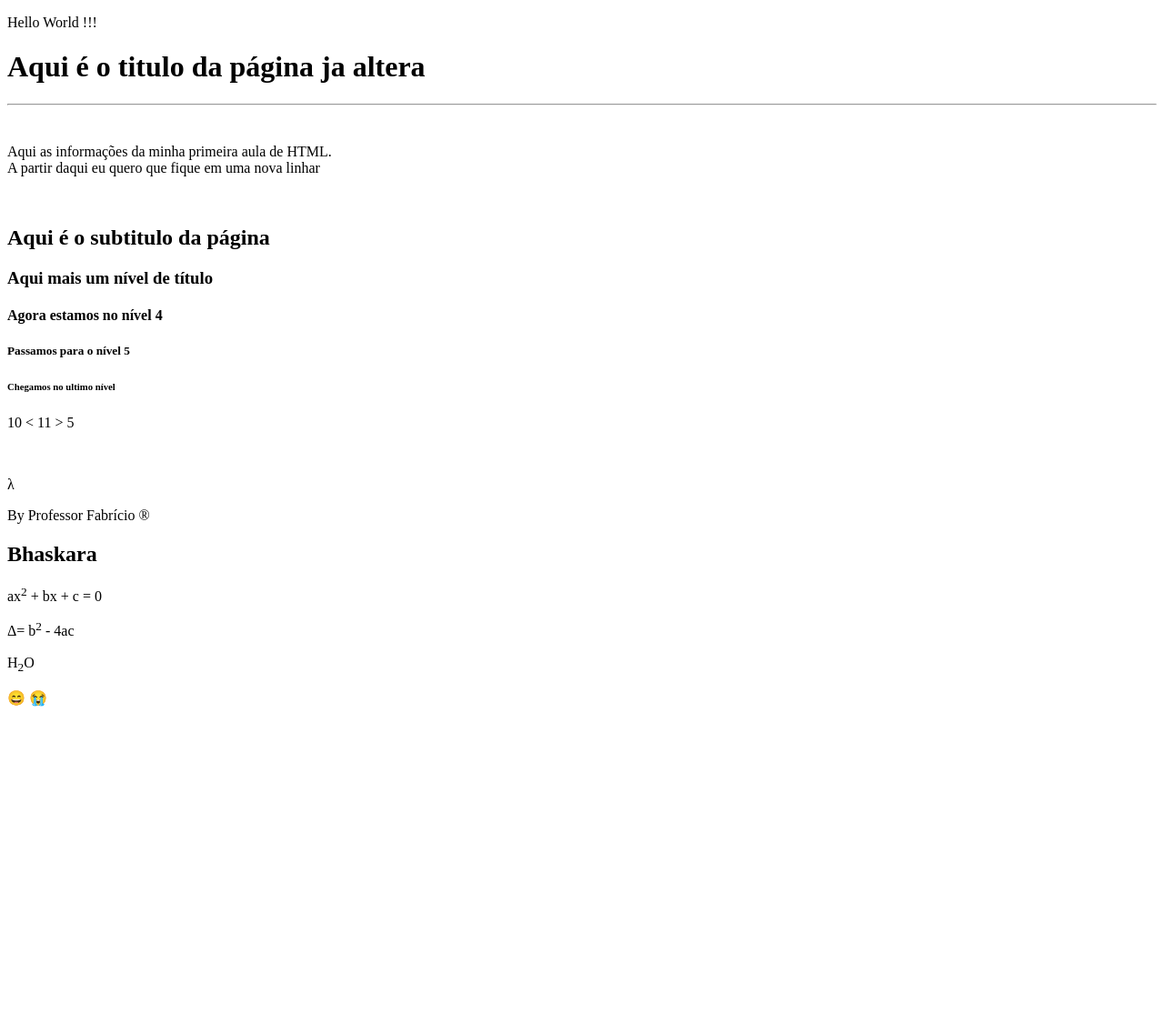
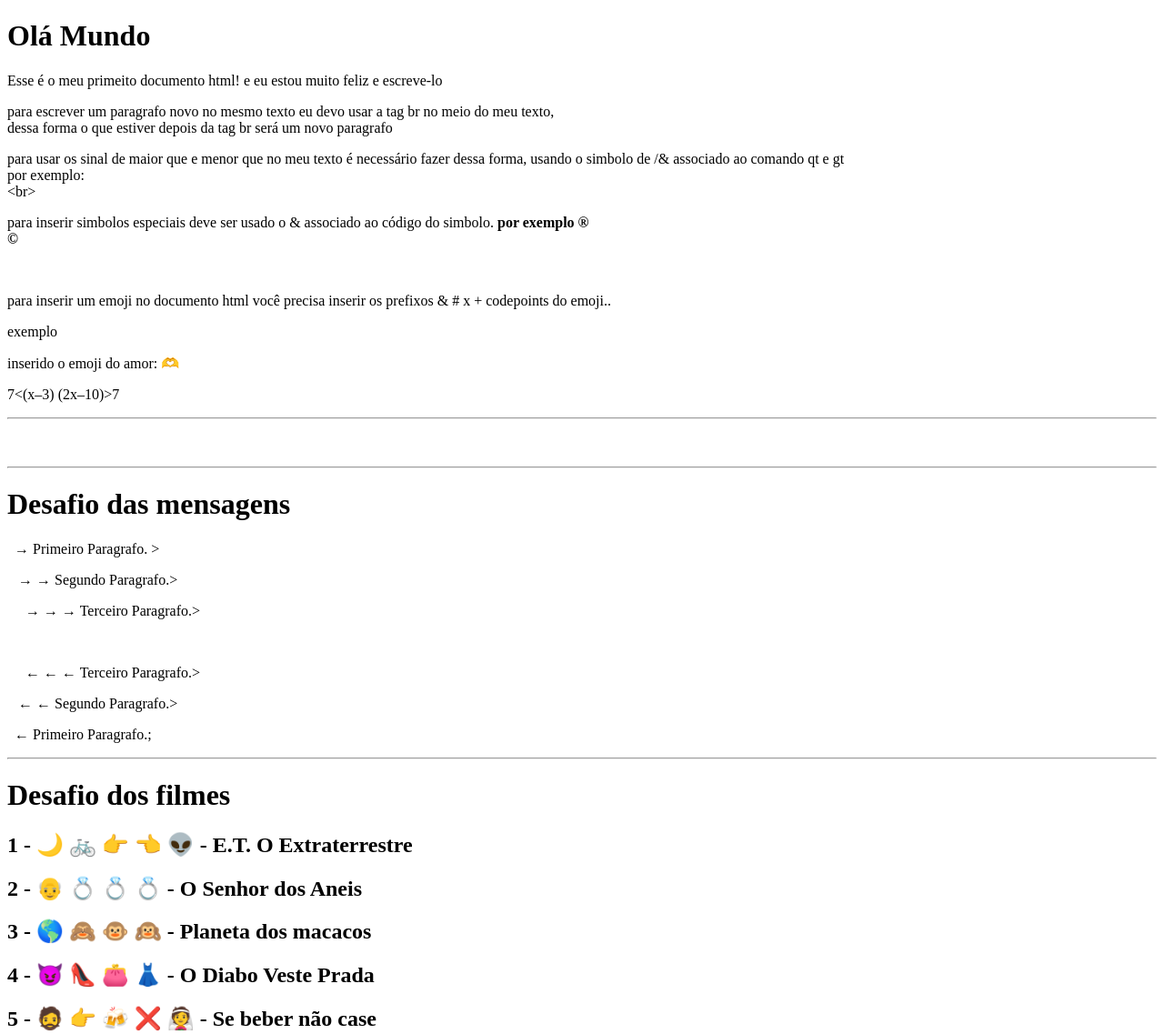
Before and after one commit to BRc4rlos/csw2026-2, a plain HTML site: page Aula01/index.html in a window 1280 px wide. Shown: the whole page at 91% size. Before the commit the page ends 800 px from the top, so only its background shows below. Drawn offline with Linux system fonts and the light colour scheme.

Commit message:
Add files via upload

```diff
--- a/Aula01/index.html
+++ b/Aula01/index.html
@@ -1,41 +1,66 @@
 <!DOCTYPE html>
+<html lang="pt-br">
+<head>
+    <meta charset="UTF-8">
+    <meta name="viewport" content="width=device-width, initial-scale=1.0">
+    <title>Meu primeiro HTML</title>
+</head>
+<body>
+    <h1>Olá Mundo</h1>
+    <p>Esse é o meu primeito documento html! e eu estou muito feliz e escreve-lo</p>
+
+    <p>para escrever um paragrafo novo no mesmo texto eu devo usar a tag br no meio do meu texto, <br> dessa forma o que estiver depois da tag br será um novo paragrafo</p>
+
+    <p>para usar os sinal de maior que e menor que no meu texto é necessário fazer dessa forma, usando o simbolo de /& associado ao comando qt e gt <br> por exemplo: <br>
+    &lt;br&gt;</p>
+
+    <p> para inserir simbolos especiais deve ser usado o & associado ao código do simbolo. <b> por exemplo <b> &reg; <br> &copy; </b></b></p>
+
+    <br>
+
+    <p> para inserir um emoji no documento html você precisa inserir os prefixos & # x + codepoints do emoji..
+        <p>
+            exemplo <p> inserido o emoji do amor: &#x1FAF6
+
+
+        </p>
+    </p></p>
+    <p>7<(x–3) (2x–10)>7 </p>
+
+    <hr>
+    <br>
+    <br>
+    <hr>
+    <!DOCTYPE html>
 <html lang="en">
 <head>
     <meta charset="UTF-8">
     <meta name="viewport" content="width=device-width, initial-scale=1.0">
-    <title>Aula-01</title>
+    <link rel="shortcut icon" href="favicon.ico" type="image/x-icon">
+    <title>Desafio aula 07</title>
 </head>
 <body>
-    <p> Hello World !!! </p>
+    <h1> Desafio das mensagens</h1>
+    <p>&nbsp;  &rightarrow; Primeiro Paragrafo. &gt;</p>
+    <p>&nbsp;&nbsp;  &rightarrow; &rightarrow; Segundo Paragrafo.&gt;</p>
+    <p>&nbsp;&nbsp; &nbsp; 	&rightarrow; &rightarrow; &rightarrow; Terceiro Paragrafo.&gt;</p>
+    <br>
+    <p>&nbsp;&nbsp; &nbsp; 	&leftarrow; &leftarrow; &leftarrow; Terceiro Paragrafo.&gt;</p>
+    <p>&nbsp;&nbsp;  &leftarrow; &leftarrow; Segundo Paragrafo.&gt;</p>
+    <p>&nbsp;  &leftarrow;  Primeiro Paragrafo.;</p>
+    <hr>
+    <h1> Desafio dos filmes </h1>
+    <h2> 1 - &#x1F319 &#x1F6B2 &#x1F449 &#x1F448 &#x1F47D - E.T. O Extraterrestre</h2>
+    <h2> 2 - &#x1F474  &#x1F48D &#x1F48D &#x1F48D - O Senhor dos Aneis</h2>
+    <h2> 3 - &#x1F30E  &#x1F648 &#x1F435 &#x1F649 - Planeta dos macacos</h2>
+    <h2> 4 - &#x1F608  &#x1F460 &#x1F45B &#x1F457 - O Diabo Veste Prada</h2>
+    <h2> 5 - &#x1F9D4  &#x1F449 &#x1F37B &#x274C &#x1F470 - Se beber não case</h2>
 
 
-    <h1>Aqui é o titulo da página ja altera</h1>
-    <hr>
-    <br>
-
-<p>Aqui as informações da minha primeira aula de HTML.
-    <br>
-    A partir daqui eu quero que fique em uma nova linhar</p>
-<br>
-    <h2>Aqui é o subtitulo da página</h2>
-    <h3>Aqui mais um nível de título</h3>
-    <h4>Agora estamos no nível 4</h4>
-    <h5>Passamos para o nível 5</h5>
-    <h6>Chegamos no ultimo nível</h6>
-
-    <p> </p>
-<p>  10 &lt; 11 &gt; 5  </p>
-<br>
-<p> &lambda; </p>
-
-<p> By Professor Fabrício &reg; </p>
 
 
-<h2> Bhaskara </h2>
-<p>ax<sup>2</sup> + bx + c = 0</p>
-<p>&Delta;= b<sup>2</sup> - 4ac </p>
-<p>H<sub>2</sub>O</p>
 
-<p> &#x1F604   &#x1F62D</p>
+
+
 </body>
 </html>
```
